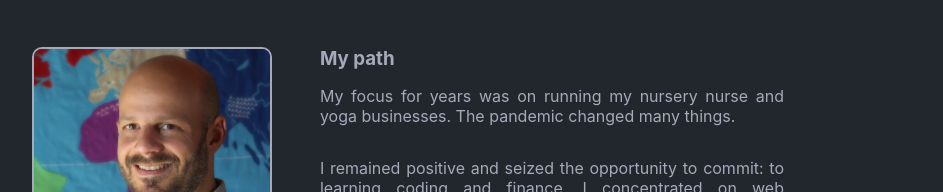
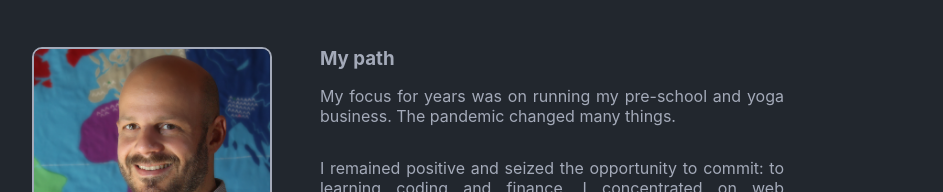
Before and after one commit to mrmatteorusso/portfolio-website, a React (Create React App) app: page /about in a window 1280 px wide. Shown: the part 152-344 px from the top of the page, without its empty margins (240-1183 px from the left). Built offline with nearby package versions, Linux system fonts and the light colour scheme.

Commit message:
fixing text in about

```diff
--- a/src/pages/About.jsx
+++ b/src/pages/About.jsx
@@ -40,8 +40,8 @@ function About() {
         <section id="about-text">
           <h3>My path</h3>
           <p>
-            My focus for years was on running my nursery nurse and yoga
-            businesses. The pandemic changed many things.
+            My focus for years was on running my pre-school and yoga business.
+            The pandemic changed many things.
           </p>
           <p>
             I remained positive and seized the opportunity to commit: to
```
